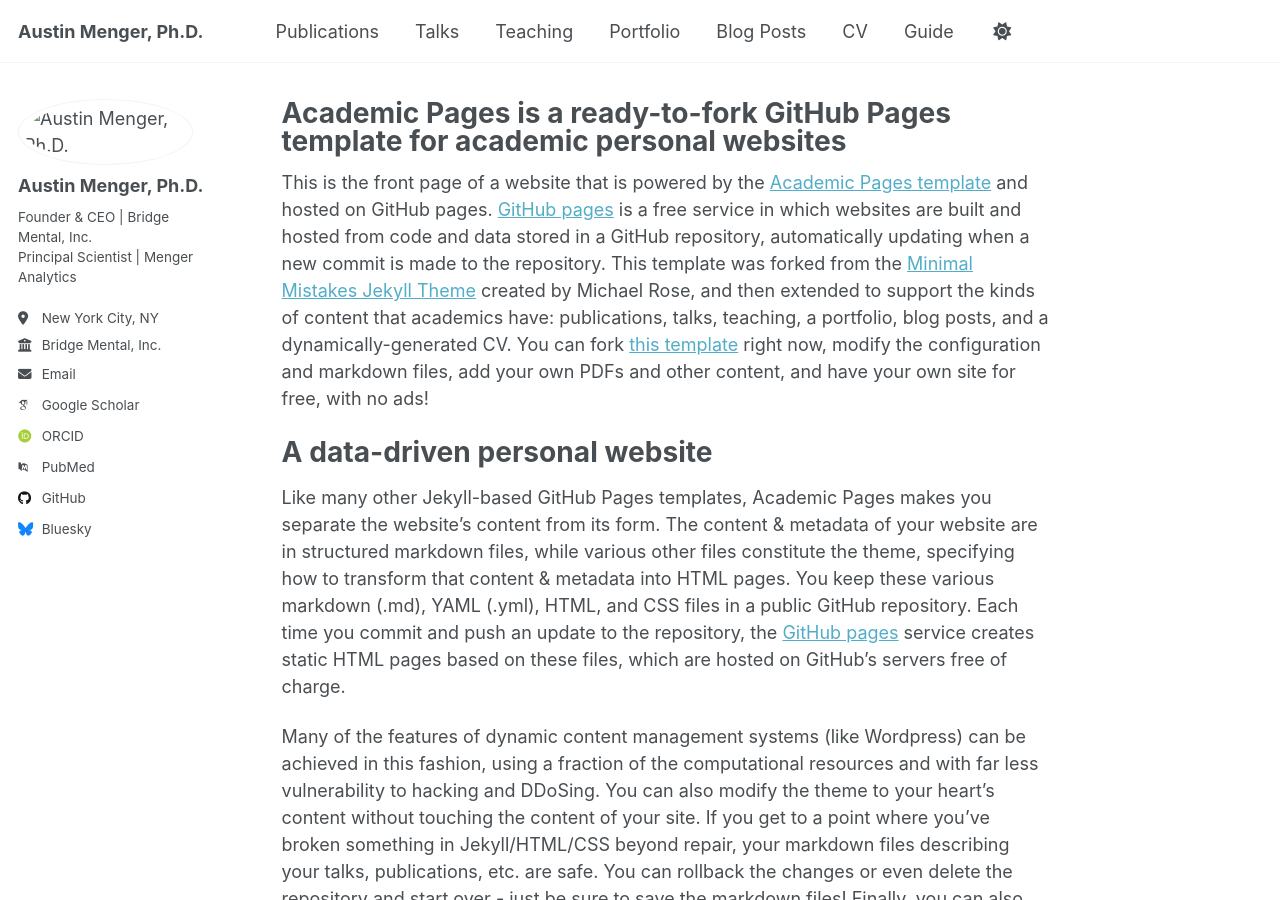
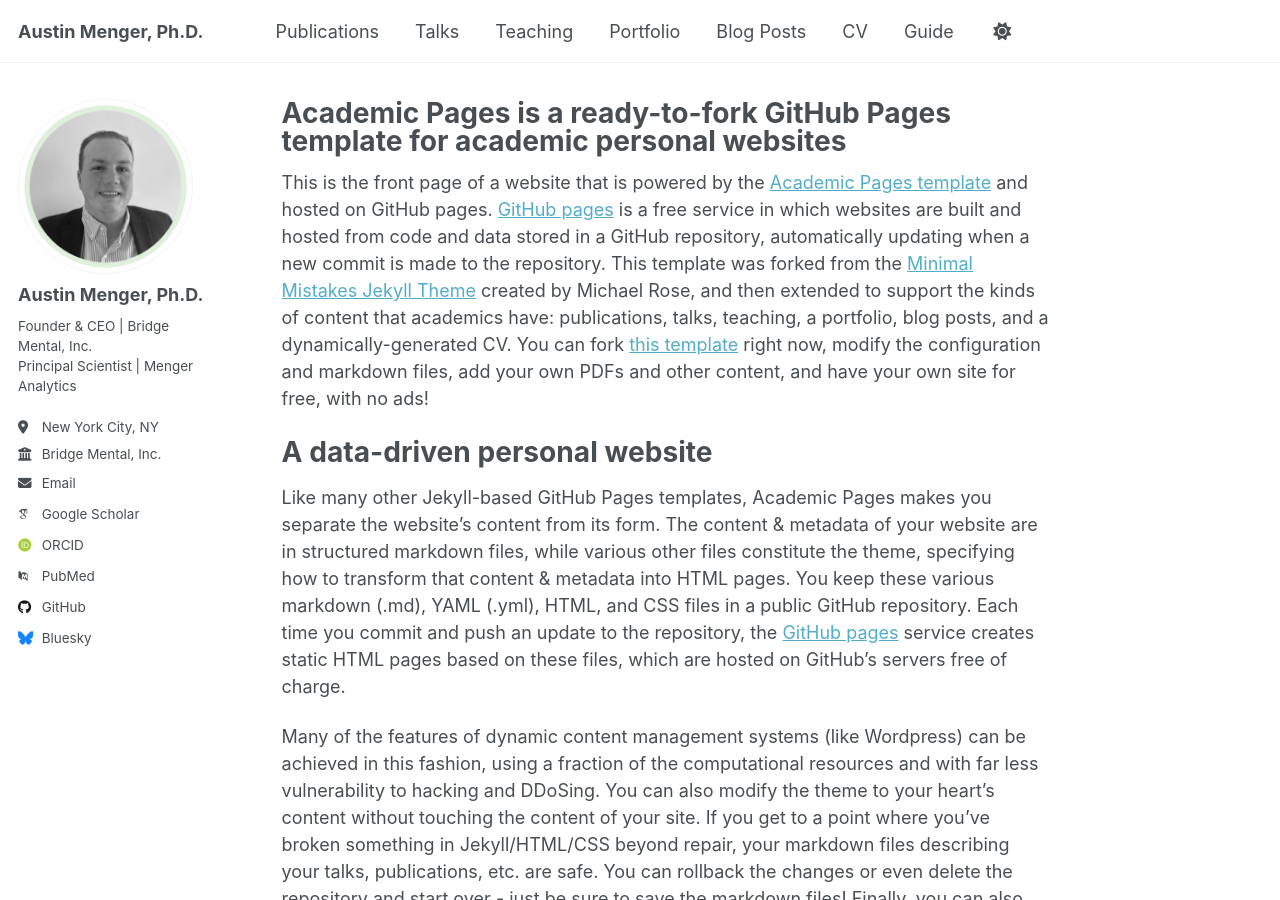
Before and after one commit to austinmenger/austinmenger.github.io, a Jekyll site: the page built from _pages/about.md, in a window 1280 px wide and 900 px high. Built offline with Jekyll 4.4.1, drawn with Linux system fonts in a browser that asks for light colours; some web fonts are replaced.

Commit message:
Update _config.yml

```diff
--- a/_config.yml
+++ b/_config.yml
@@ -22,7 +22,7 @@ repository               : "academicpages/academicpages.github.io"
 #               Additional customization can be done by editing /_includes/author-profile.html
 author:
   # Biographic information
-  avatar           : "images/austin_headshot.jpg"
+  avatar           : "austin_headshot.jpg"
   name             : "Austin Menger, Ph.D."
   pronouns         : # example: "she/her"
   bio              : "Founder & CEO | Bridge Mental, Inc.<br>Principal Scientist | Menger Analytics"
```
